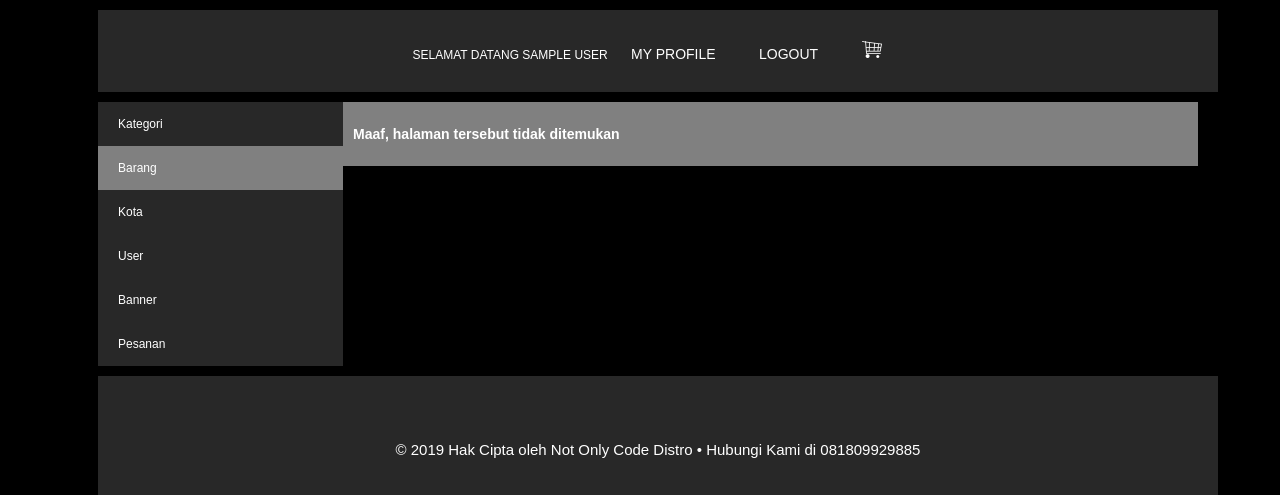
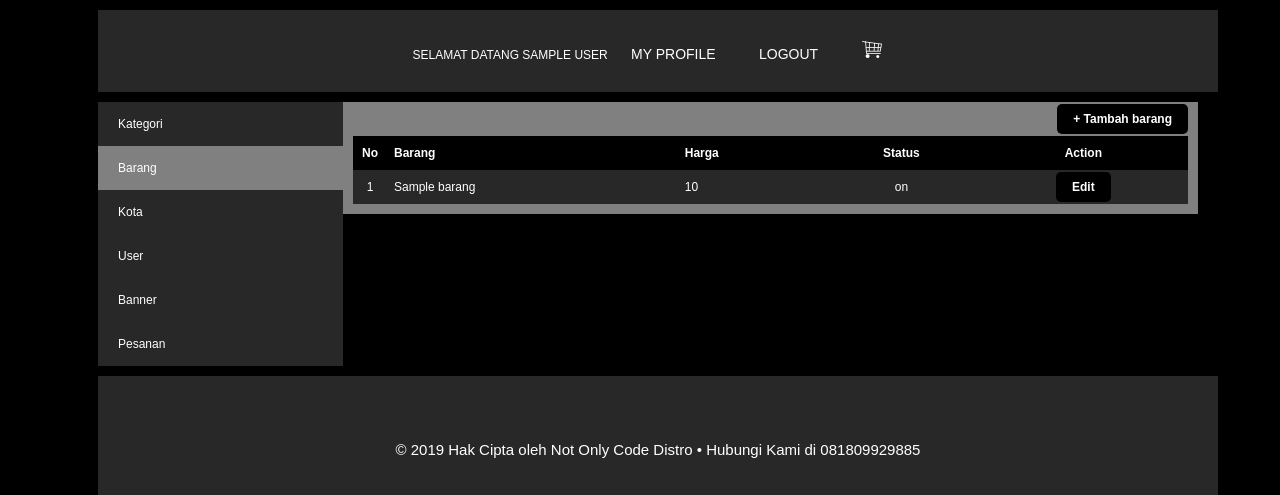
Before and after one commit to ventodeco/notonlycodedistro, a PHP site: page /notonlycode/index.php?page=profilku&module=barang&action=list in a window 1280 px wide. Shown: the part 168-663 px from the top of the page. Run offline with PHP 8.4, Linux system fonts and the light colour scheme; the visitor is signed in with stand-in values (Sample User, id 1); tables that the repository leaves empty hold one stand-in row (values such as "Sample post").

Commit message:
update module kategori

```diff
--- a/css/style.css
+++ b/css/style.css
@@ -96,10 +96,20 @@ img#logo {
 	padding: 7px 20px;
 }
 
-.element-form span input[type="submit"]:hover {
-	background: gray;
+.element-form span input[type="submit"] {
+	background: #282828;
 	border: none;
 	color: white;
+	font-size: 12px;
+	cursor: pointer;
+	border-radius: 3px;
+	padding: 7px 20px;
+}
+
+.element-form span input[type="submit"]:hover {
+	background: white;
+	border: none;
+	color: #282828;
 	font-size: 12px;
 	cursor: pointer;
 	border-radius: 3px;
@@ -149,6 +159,84 @@ img#logo {
 	background: gray;
 }
 
+#frame-tambah {
+	margin-bottom: 10px;
+	text-align: right;
+}
+
+#frame-tambah a {
+	background: black;
+	padding: 8px 16px;
+	border-radius: 5px;
+	text-decoration: none;
+	text-align: right;
+	color: white;
+	font-weight: bold;
+}
+
+#frame-tambah a:hover {
+	background: white;
+	padding: 8px 16px;
+	border-radius: 5px;
+	text-decoration: none;
+	text-align: right;
+	color: black;
+	font-weight: bold;
+}
+
+.table-list {
+	width: 100%;
+	border-collapse: collapse;
+
+	background: #282828;
+}
+
+.baris-title {
+	background: black;
+}
+
+.kolom-nomor {
+	width: 20px;
+	text-align: center;
+}
+
+.kiri {
+	text-align: left;
+}
+
+.edit-a {
+	background: black;
+	padding: 8px 16px;
+	border-radius: 5px;
+	text-decoration: none;
+	text-align: right;
+	color: white;
+	font-weight: bold;
+}
+
+.edit-a:hover {
+	background: white;
+	padding: 8px 16px;
+	border-radius: 5px;
+	text-decoration: none;
+	text-align: right;
+	color: black;
+	font-weight: bold;
+}
+
+.tengah {
+	text-align: center;
+}
+
+.kanan {
+	text-align: right;
+}
+
+.table-list th,
+.table-list td{
+	padding: 10px 7px;
+}
+
 /*footer*/
 #footer {
 	background-color: #282828;
--- /dev/null
+++ b/module/barang/list.php
@@ -0,0 +1,47 @@
+<div id="frame-tambah">
+	<!-- untuk menambah barang -->
+	<a href="<?php echo BASE_URL."index.php?page=profilku&module=barang&action=form"; ?>" class="tombol-action">+ Tambah barang</a>
+
+</div>
+
+<?php
+	// mengambil data di barang
+	$query = mysqli_query($koneksi, "SELECT * FROM barang");
+
+	// mengecek apakah ada data yang terambil atau tidak
+	if(mysqli_num_rows($query) == 0){
+		// jika tidak ada data barang
+		echo "<h3>Saat ini belum ada nama barang di dalam tabel barang</h3>";
+	} else{
+		// menampilkan data barang
+		echo "<table class='table-list'>";
+
+		echo "<tr class='baris-title'>
+				<th class='kolom-nomor' >No</th>
+				<th class='kiri' >Barang</th>
+				<th class='kiri' >Harga</th>
+				<th class='tengah' >Status</th>
+				<th class='tengah' >Action</th>
+			</tr>";
+
+		$no = 1;
+		while($row = mysqli_fetch_assoc($query)){
+
+			echo "<tr>
+					<td class='kolom-nomor'>$no</td>
+					<td class='kiri'>$row[nama_barang]</td>
+					<td class='kiri'>$row[harga]</td>
+					<td class='tengah'>$row[status]</td>
+					<td class='tengah'>
+						<a class='edit-a' href='".BASE_URL."index.php?page=profilku&module=barang&action=form&kategori_id=$row[barang_id]'>Edit</a>
+					</td>
+
+
+				</tr>";
+			$no++;
+		}
+
+		echo "</table>";
+	}
+
+?>
```
Also changed, not shown: module/barang/action.php (added, +34 -0 lines), module/barang/form.php (added, +79 -0 lines), module/kategori/action.php (added, +25 -0 lines), module/kategori/form.php (added, +40 -0 lines), module/kategori/list.php (+14 -14 lines), function/images/cart.png (added), function/images/logo.png (added).
